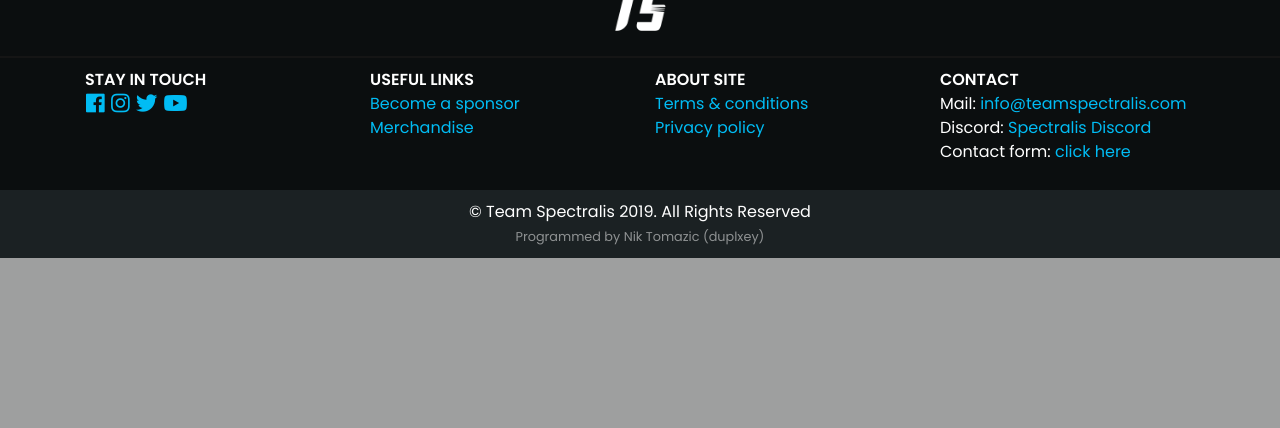
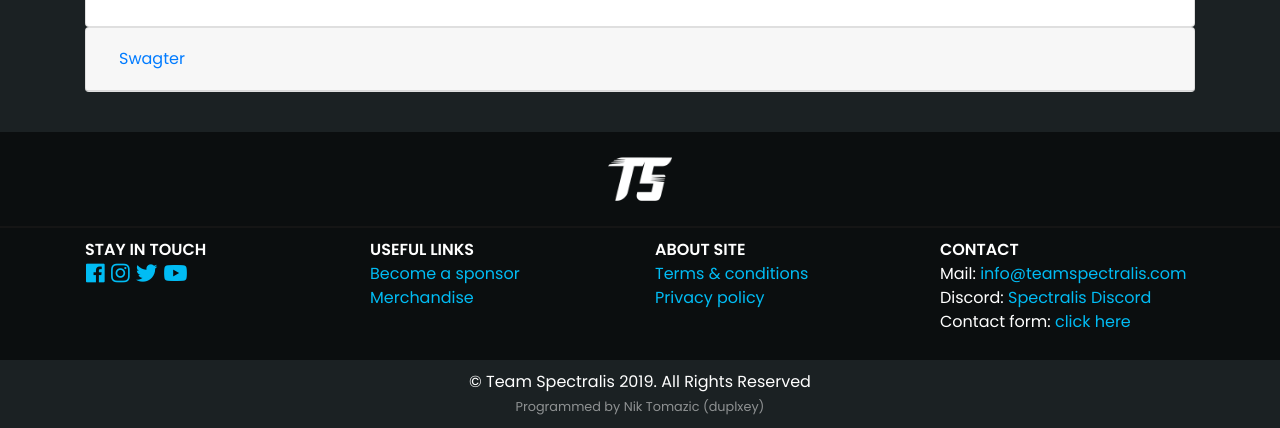
Before and after one commit to duplxey/TeamSpectralisWebsite, a PHP site: page /spectralis/live.php in a window 1280 px wide. Shown: the part 969-1397 px from the top of the page. Before the commit the page ends 1227 px from the top, so only its background shows below. Run offline with PHP 8.4, Linux system fonts and the light colour scheme; some libraries are stand-ins or nearby versions.

Commit message:
Live twitch toggler

```diff
--- a/live.php
+++ b/live.php
@@ -11,18 +11,45 @@
         <div class="section" style="background:url('img/cover/cover1.png')center;background-size:cover;">
             <div class="container">
                 <h2>Live</h2>
-                <p>Our members are highly motivated to bring you the best live content they can provide.
-Check them out on Youtube or Twitch on their respective channels.</p>
+                <p>Our members are highly motivated to bring you the best live content they can provide. Check them out on Youtube or Twitch on their respective channels.</p>
             </div>
         </div>
         <div class="section">
             <div class="container">
-                <!-- TODO: list channels that are online, fullscreen one. -->
-                <iframe
-                        src="https://player.twitch.tv/?channel=ogswagter"
-                        class="livestream"
-                        allowfullscreen="true">
-                </iframe>
+                <div id="accordion">
+                    <div class="card">
+                        <div class="card-header" id="heading1">
+                            <h5 class="mb-0">
+                                <button class="btn btn-link" data-toggle="collapse" data-target="#collapse1" aria-expanded="true" aria-controls="collapse1">Swagter</button>
+                            </h5>
+                        </div>
+                        <div id="collapse1" class="collapse show" aria-labelledby="heading1" data-parent="#accordion">
+                            <div class="card-body">
+                                <iframe
+                                        src="https://player.twitch.tv/?channel=ogswagter"
+                                        class="livestream"
+                                        allowfullscreen="true">
+                                </iframe>
+                            </div>
+                        </div>
+                    </div>
+                    <div class="card">
+                        <div class="card-header" id="heading2">
+                            <h5 class="mb-0">
+                                <button class="btn btn-link" data-toggle="collapse" data-target="#collapse2" aria-expanded="true" aria-controls="collapse2">Swagter</button>
+                            </h5>
+                        </div>
+                        <div id="collapse2" class="collapse" aria-labelledby="heading2" data-parent="#accordion">
+                            <div class="card-body">
+                                <iframe
+                                        src="https://player.twitch.tv/?channel=ogswagter"
+                                        class="livestream"
+                                        allowfullscreen="true">
+                                </iframe>
+                            </div>
+                        </div>
+                    </div>
+                </div>
             </div>
         </div>
         <?php include "components/footer.php" ?>
```
